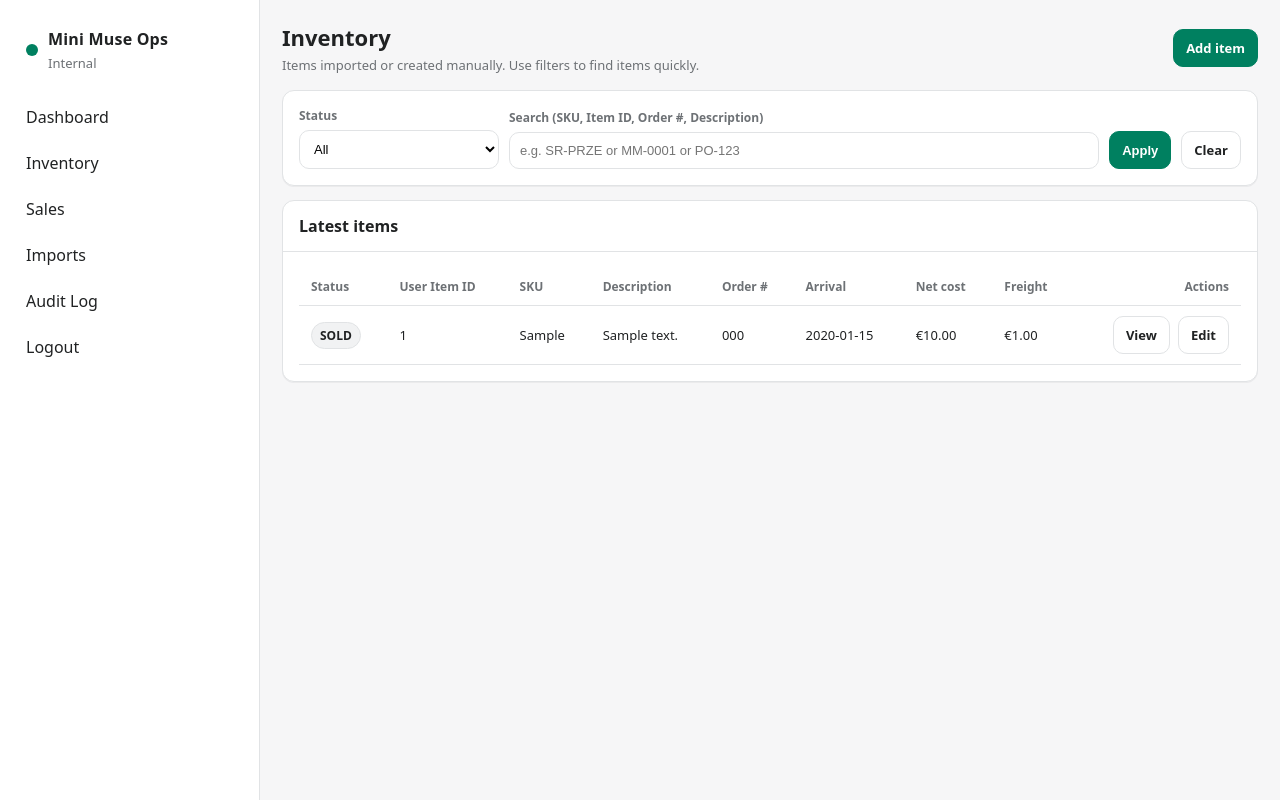
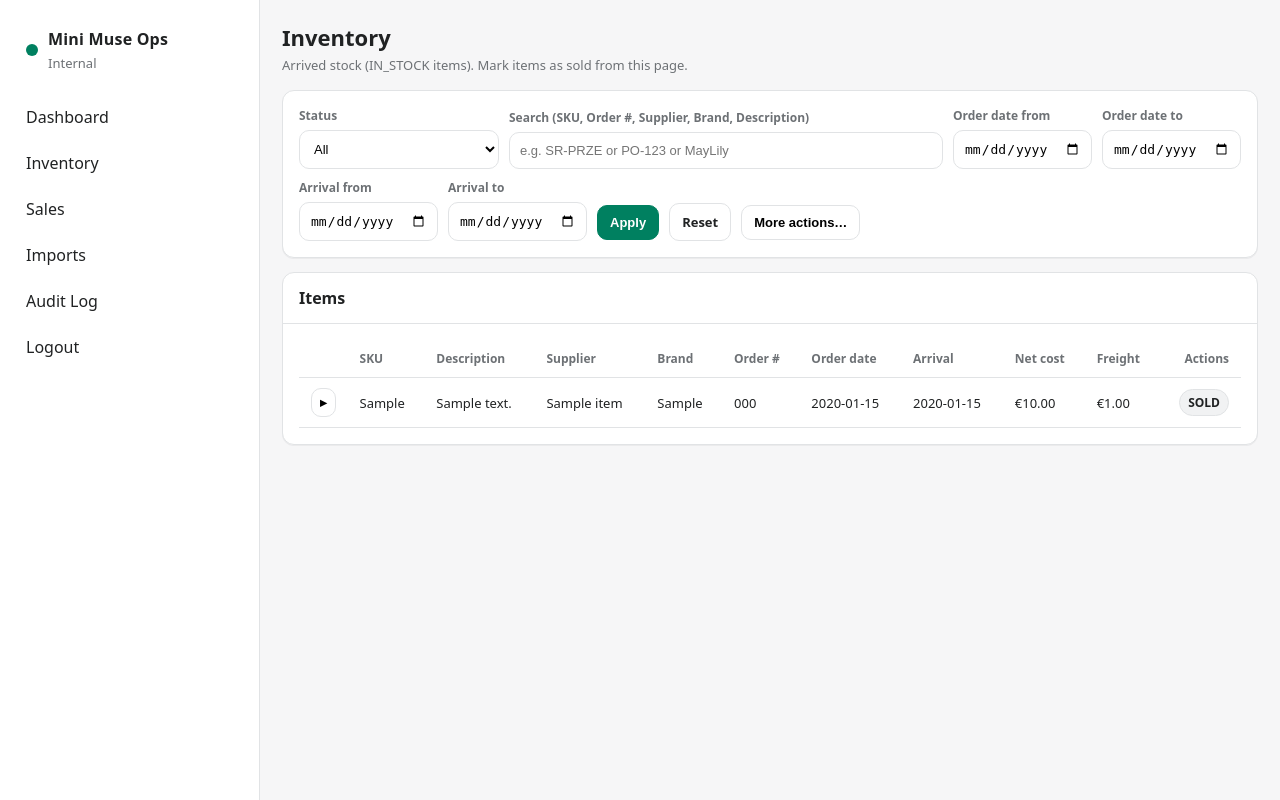
Before and after one commit to schaak722/mini-muse, a Flask app: template app/templates/items/list.html in a window 1280 px wide. Run offline with Flask 3, Linux system fonts and the light colour scheme; a user stored in the database is signed in; tables that the repository leaves empty hold one stand-in row (values such as "Sample post"); the template is opened without the code that fills it: values that come from a table or form of the project are taken from there, most other values are stand-ins (such as "Sample title", 1, 10 or a date in 2020); parts of the project's set-up code (start-up, migrations or seed data) failed here and were passed over.

Commit message:
Update list.html

```diff
--- a/app/templates/items/list.html
+++ b/app/templates/items/list.html
@@ -3,34 +3,60 @@
 <div class="topbar">
   <div>
     <h1 class="h1">Inventory</h1>
-    <div class="sub">Items imported or created manually. Use filters to find items quickly.</div>
-  </div>
-  <div>
-    <a class="btn primary" href="{{ url_for('routes.items_new') }}">Add item</a>
+    <div class="sub">Arrived stock (IN_STOCK items). Mark items as sold from this page.</div>
   </div>
 </div>
 
-<!-- Filters (Shopify-inspired) -->
 <div class="card" style="margin-bottom:14px;">
   <div class="card-body">
     <form method="get" style="display:flex; gap:10px; align-items:end; flex-wrap:wrap;">
       <div class="field" style="min-width:200px;">
         <label>Status</label>
         <select name="status">
-          <option value="" {% if not status %}selected{% endif %}>All</option>
           <option value="IN_STOCK" {% if status=='IN_STOCK' %}selected{% endif %}>IN_STOCK</option>
           <option value="SOLD" {% if status=='SOLD' %}selected{% endif %}>SOLD</option>
+          <option value="" {% if not status %}selected{% endif %}>All</option>
         </select>
       </div>
 
-      <div class="field" style="min-width:320px; flex:1;">
-        <label>Search (SKU, Item ID, Order #, Description)</label>
-        <input name="q" value="{{ q or '' }}" placeholder="e.g. SR-PRZE or MM-0001 or PO-123">
+      <div class="field" style="min-width:340px; flex:1;">
+        <label>Search (SKU, Order #, Supplier, Brand, Description)</label>
+        <input name="q" value="{{ q or '' }}" placeholder="e.g. SR-PRZE or PO-123 or MayLily">
       </div>
 
-      <div style="display:flex; gap:10px;">
+      <div class="field">
+        <label>Order date from</label>
+        <input type="date" name="order_from" value="{{ order_from or '' }}">
+      </div>
+      <div class="field">
+        <label>Order date to</label>
+        <input type="date" name="order_to" value="{{ order_to or '' }}">
+      </div>
+
+      <div class="field">
+        <label>Arrival from</label>
+        <input type="date" name="arrival_from" value="{{ arrival_from or '' }}">
+      </div>
+      <div class="field">
+        <label>Arrival to</label>
+        <input type="date" name="arrival_to" value="{{ arrival_to or '' }}">
+      </div>
+
+      <div style="display:flex; gap:10px; align-items:center;">
         <button class="btn primary" type="submit">Apply</button>
-        <a class="btn" href="{{ url_for('routes.items_list') }}">Clear</a>
+        <a class="btn" href="{{ url_for('routes.items_list') }}">Reset</a>
+
+        <div style="position:relative;">
+          <button class="btn" type="button" onclick="toggleMoreActions()">More actions…</button>
+          <div id="moreActionsMenu" class="card" style="display:none; position:absolute; right:0; top:42px; min-width:220px; z-index:50;">
+            <div class="card-body" style="display:flex; flex-direction:column; gap:8px;">
+              <!-- placeholders: we wire these up in Phase 2 (CSV import/export) -->
+              <a href="#" onclick="alert('Import Order (CSV) coming next phase'); return false;">Import Order (CSV)</a>
+              <a href="#" onclick="alert('Export list coming next phase'); return false;">Export list</a>
+              <a href="{{ url_for('routes.items_new') }}">Manual input item</a>
+            </div>
+          </div>
+        </div>
       </div>
     </form>
   </div>
@@ -38,18 +64,20 @@
 
 <div class="card">
   <div class="card-header">
-    <div class="card-title">Latest items</div>
+    <div class="card-title">Items</div>
   </div>
 
   <div class="card-body table-wrap">
     <table>
       <thead>
         <tr>
-          <th>Status</th>
-          <th>User Item ID</th>
+          <th style="width:38px;"></th>
           <th>SKU</th>
           <th>Description</th>
+          <th>Supplier</th>
+          <th>Brand</th>
           <th>Order #</th>
+          <th>Order date</th>
           <th>Arrival</th>
           <th>Net cost</th>
           <th>Freight</th>
@@ -60,23 +88,43 @@
         {% for i in items %}
         <tr>
           <td>
+            <button class="btn" type="button" style="padding:6px 8px;" onclick="toggleRow('{{ i.pk_id }}')">▸</button>
+          </td>
+          <td>{{ i.sku }}</td>
+          <td>{{ i.item_description }}</td>
+          <td>{{ i.company_name }}</td>
+          <td>{{ i.brand }}</td>
+          <td>{{ i.order_number }}</td>
+          <td>{{ i.order_date }}</td>
+          <td>{{ i.arrival_date }}</td>
+          <td>€{{ i.net_unit_cost }}</td>
+          <td>€{{ i.freight_net }}</td>
+          <td style="text-align:right;">
             {% if i.status == 'IN_STOCK' %}
-              <span class="badge green">IN_STOCK</span>
+              <button class="btn primary" type="button" onclick="alert('Sold modal coming next step');">Sold</button>
             {% else %}
               <span class="badge gray">SOLD</span>
             {% endif %}
           </td>
-          <td>{{ i.user_item_id }}</td>
-          <td>{{ i.sku }}</td>
-          <td>{{ i.item_description }}</td>
-          <td>{{ i.order_number }}</td>
-          <td>{{ i.arrival_date }}</td>
-          <td>€{{ i.net_unit_cost }}</td>
-          <td>€{{ i.freight_net }}</td>
-          <td style="text-align:right;">
-            <div style="display:inline-flex; gap:8px;">
-              <a class="btn" href="{{ url_for('routes.items_view', pk_id=i.pk_id) }}">View</a>
-              <a class="btn" href="{{ url_for('routes.items_edit', pk_id=i.pk_id) }}">Edit</a>
+        </tr>
+
+        <!-- Expanded row -->
+        <tr id="row-{{ i.pk_id }}" style="display:none;">
+          <td colspan="11" style="background:#fafbfb;">
+            <div class="grid cols-2" style="padding:12px;">
+              <div><b>Internal Item ID:</b> {{ i.user_item_id }}</div>
+              <div><b>VAT rate:</b> {{ i.vat_rate }}</div>
+              <div><b>Status:</b>
+                {% if i.status == 'IN_STOCK' %}
+                  <span class="badge green">IN_STOCK</span>
+                {% else %}
+                  <span class="badge gray">SOLD</span>
+                {% endif %}
+              </div>
+              <div><b>DB PK:</b> {{ i.pk_id }}</div>
+              <div style="grid-column:1 / -1;">
+                <a class="btn" href="{{ url_for('routes.items_edit', pk_id=i.pk_id) }}">Edit item</a>
+              </div>
             </div>
           </td>
         </tr>
@@ -84,8 +132,8 @@
 
         {% if not items %}
         <tr>
-          <td colspan="9" style="color: var(--muted);">
-            No items found. Try changing filters or click “Add item”.
+          <td colspan="11" style="color: var(--muted);">
+            No items found. Try changing filters or import an order CSV.
           </td>
         </tr>
         {% endif %}
@@ -93,4 +141,28 @@
     </table>
   </div>
 </div>
+
+<script>
+function toggleRow(pk){
+  const tr = document.getElementById("row-" + pk);
+  if (!tr) return;
+  tr.style.display = (tr.style.display === "none" || !tr.style.display) ? "table-row" : "none";
+}
+
+function toggleMoreActions(){
+  const m = document.getElementById("moreActionsMenu");
+  if (!m) return;
+  m.style.display = (m.style.display === "none" || !m.style.display) ? "block" : "none";
+}
+
+document.addEventListener("click", (e) => {
+  const menu = document.getElementById("moreActionsMenu");
+  if (!menu) return;
+  const btn = e.target.closest("button");
+  if (btn && btn.textContent.includes("More actions")) return;
+  if (!e.target.closest("#moreActionsMenu")) {
+    menu.style.display = "none";
+  }
+});
+</script>
 {% endblock %}
```
